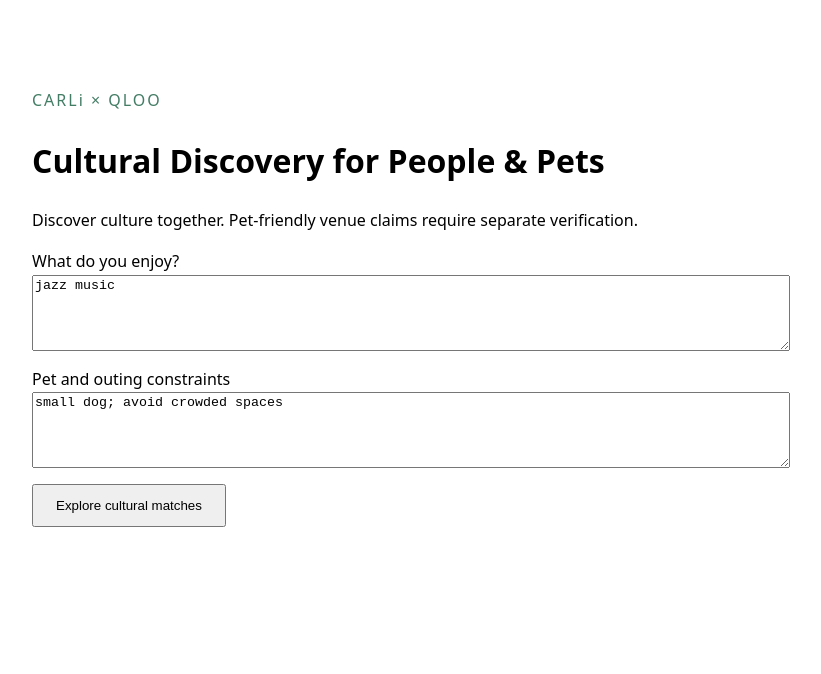
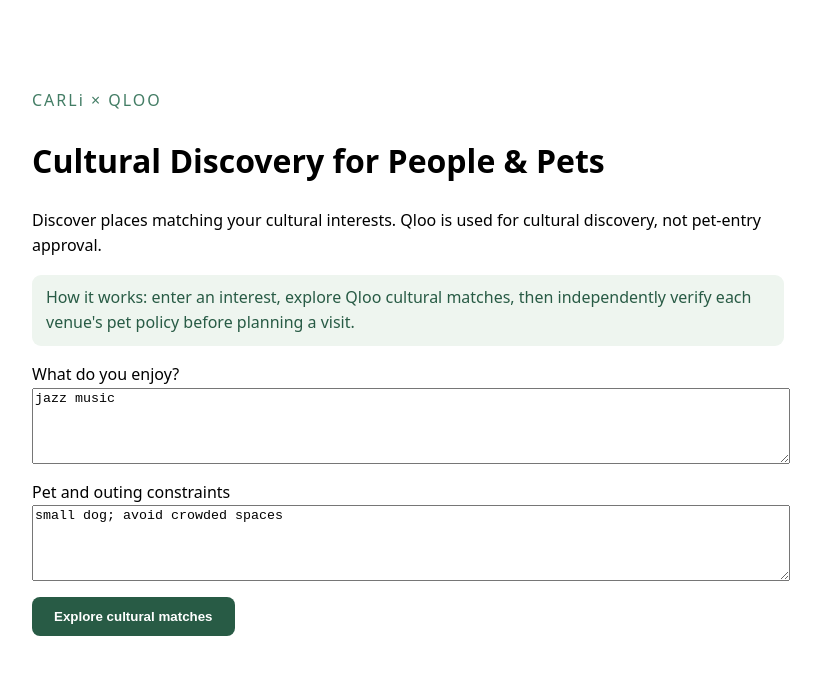
Before and after one commit to freshcanibowl/CARLi-Taste, a Next.js app in the folder app/: page / in a window 1280 px wide. Shown: the top 674 px of the page, without its empty margins (232-1053 px from the left). Built offline with nearby package versions, Linux system fonts and the light colour scheme.

Commit message:
Improve judge-facing Qloo labels and safety explanation

```diff
--- a/app/app/page.tsx
+++ b/app/app/page.tsx
@@ -1,6 +1,11 @@
 'use client';
 import {useState} from 'react';
 type Candidate={id:string;name:string;category:string;petPolicy:string;actionable:boolean};
+function categoryLabel(category:string){
+ if(!category || category==='urn:entity' || category==='urn:entity:place' || category==='unknown')return 'Cultural place';
+ if(category.startsWith('urn:entity:'))return category.slice('urn:entity:'.length).replace(/[-_]/g,' ');
+ return category;
+}
 type Result={status?:string;message?:string;notice?:string;error?:string;candidates?:Candidate[];ablation?:{qlooOn:{culturalCandidates:number};qlooOff:{culturalCandidates:number};note:string}};
 export default function Home(){
  const [taste,setTaste]=useState('jazz music');
@@ -17,19 +22,20 @@
  }
  return <main style={{maxWidth:850,margin:'40px auto',padding:24,fontFamily:'system-ui, sans-serif',lineHeight:1.6}}>
   <p style={{letterSpacing:2,color:'#437d65'}}>CARLi × QLOO</p>
-  <h1>Cultural Discovery for People & Pets</h1>
-  <p>Discover culture together. Pet-friendly venue claims require separate verification.</p>
+  <h1>Cultural Discovery for People &amp; Pets</h1>
+  <p>Discover places matching your cultural interests. Qloo is used for cultural discovery, not pet-entry approval.</p>
+  <p style={{background:'#eef5ef',padding:'10px 14px',borderRadius:9,color:'#285b45'}}>How it works: enter an interest, explore Qloo cultural matches, then independently verify each venue's pet policy before planning a visit.</p>
   <label>What do you enjoy?<textarea value={taste} onChange={e=>setTaste(e.target.value)} style={{display:'block',width:'100%',minHeight:70,marginBottom:16}}/></label>
   <label>Pet and outing constraints<textarea value={constraints} onChange={e=>setConstraints(e.target.value)} style={{display:'block',width:'100%',minHeight:70,marginBottom:16}}/></label>
-  <button onClick={run} disabled={busy||!taste.trim()} style={{padding:'12px 22px',cursor:'pointer'}}>{busy?'Searching Qloo…':'Explore cultural matches'}</button>
+  <button type="button" onClick={run} disabled={busy||!taste.trim()} style={{padding:'12px 22px',background:'#285b45',color:'white',border:0,borderRadius:8,cursor:'pointer',fontWeight:600}}>{busy?'Searching Qloo…':'Explore cultural matches'}</button>
   {result&&<section aria-live="polite" style={{marginTop:24}}>
-   <h2>{result.status||'Result'}</h2>
+   <h2>{result.status==='CULTURAL_CANDIDATES_UNVERIFIED'?'Cultural matches — pet policies unverified':result.status||'Result'}</h2>
    {(result.error||result.message)&&<p role="alert">{result.error||result.message}</p>}
    {(result.candidates||[]).map(item=><article key={item.id} style={{border:'1px solid #ccd5d0',padding:16,marginBottom:12,borderRadius:10}}>
-     <strong>{item.name}</strong><p>Category: {item.category} · Cultural source: Qloo</p>
-     <p>Pet policy: <strong>{item.petPolicy}</strong> · Not approved for pet visit</p>
+     <strong>{item.name}</strong><p>Category: {categoryLabel(item.category)} · Cultural source: Qloo</p>
+     <p>Pet policy: <strong>{item.petPolicy}</strong> · No pet-entry approval has been verified</p>
    </article>)}
-   {result.ablation&&<p>Qloo ON cultural candidates: {result.ablation.qlooOn.culturalCandidates}; OFF: {result.ablation.qlooOff.culturalCandidates}. {result.ablation.note}</p>}
+   {result.ablation&&<details style={{marginTop:14}}><summary>How Qloo changes the discovery results</summary><p>Qloo ON: {result.ablation.qlooOn.culturalCandidates} cultural candidates; Qloo OFF: {result.ablation.qlooOff.culturalCandidates}. {result.ablation.note}</p></details>}
    <p><small>{result.notice||'No pet-safety approval is implied.'}</small></p>
   </section>}
  </main>;
```
